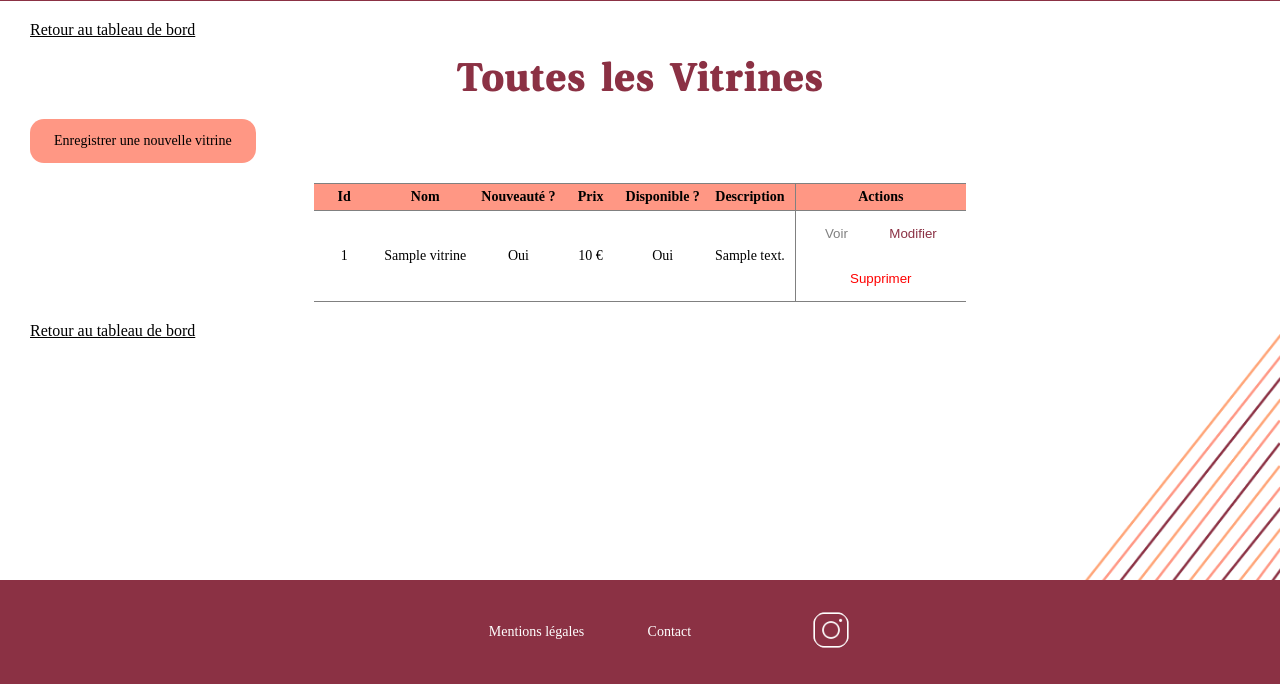
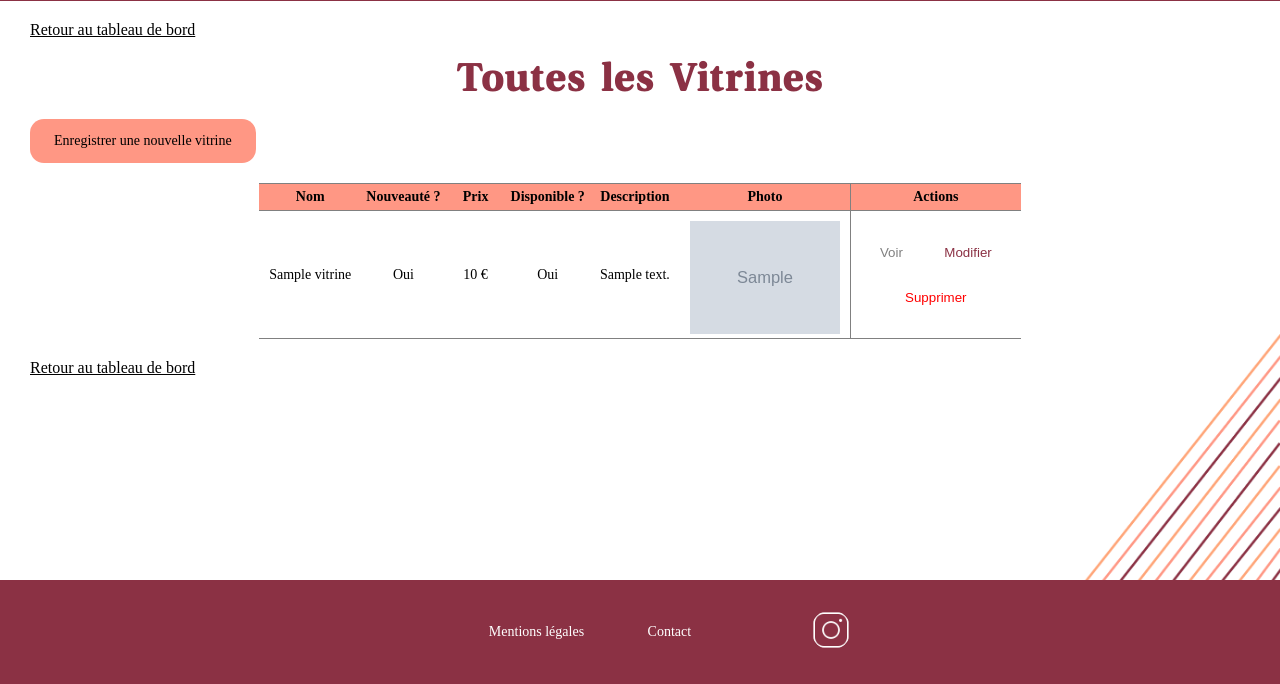
Before and after one commit to LaurineM18/lvdv, a Symfony app: template templates/vitrine/index.html.twig in a window 1280 px wide. Shown: the part 116-800 px from the top of the page. Run offline with Twig, Linux system fonts and the light colour scheme; the template is opened without the code that fills it: most values are stand-ins (such as "Sample title", 1, 10 or a date in 2020); grey boxes marked "Sample" are stand-in pictures; some libraries are stand-ins or nearby versions.

Commit message:
ajout photo et modifs Index dashboard

```diff
--- a/public/css/style.css
+++ b/public/css/style.css
@@ -737,6 +737,12 @@ iframe {
     border-left: 1px solid grey;
 }
 
+.img_dashboard{
+    width: 15rem;
+    margin-top: 1rem;
+    border-radius: 0;
+}
+
 .btn_admin {
     padding: 1rem 1.4rem;
     margin: 0.5rem;
--- a/src/Controller/Admin/VitrineController.php
+++ b/src/Controller/Admin/VitrineController.php
@@ -67,9 +67,11 @@ class VitrineController extends AbstractController
         $form->handleRequest($request);
 
         if ($form->isSubmitted() && $form->isValid()) {
-            $file = $form["Image"]->getData();
+            if($form["Image"]->getData()){
+                $file = $form["Image"]->getData();
+                $imgService->updateImage($file , $vitrine );
+            }
 
-            $imgService->updateImage($file , $vitrine );
             $vitrineRepository->save($vitrine, true);
 
             return $this->redirectToRoute('app_vitrine_index', [], Response::HTTP_SEE_OTHER);
--- a/templates/vitrine/index.html.twig
+++ b/templates/vitrine/index.html.twig
@@ -18,28 +18,25 @@
         <table class="table dashboard_vitrines">
             <thead>
                 <tr>
-                    <th>Id</th>
                     <th>Nom</th>
-
                     <th>Nouveauté ?</th>
                     <th>Prix</th>
                     <th>Disponible ?</th>
                     <th>Description</th>
-
+                    <th>Photo</th>
                     <th>Actions</th>
                 </tr>
             </thead>
             <tbody>
             {% for vitrine in vitrines %}
                 <tr>
-                    <td>{{ vitrine.id }}</td>
                     <td>{{ vitrine.Name }}</td>
 
                     <td>{{ vitrine.New ? 'Oui' : 'Non' }}</td>
                     <td>{{ vitrine.Price }} €</td>
                     <td>{{ vitrine.Available ? 'Oui' : 'Non' }}</td>
                     <td>{{ vitrine.Description }}</td>
-
+                    <td><img class="img_dashboard" src="/upload/{{ vitrine.Image }}" alt=""></td>
                     <td>
                         <button class=" btn_admin btn_admin_show"><a href="{{ path('app_vitrine_show', {'id': vitrine.id}) }}">Voir</a></button>
                         <button class=" btn_admin btn_admin_edit"><a href="{{ path('app_vitrine_edit', {'id': vitrine.id}) }}">Modifier</a></button>
```
Also changed, not shown: public/upload/0d0e6264c41acff63acc4fc77255b401.jpg (renamed from public/upload/9087b3a14dd617d968ef0338d8b3beb0.jpg), public/upload/1446094be60fa0d27c9668299730c17e.jpg (added), public/upload/5def217818947e86d81550863d0b5d37.png (deleted), public/upload/7ec223f87e1dfeb1f9c294e8d41e381c.jpg (added), public/upload/91c23fc97dd4f51955bcf42f3cb2ea45.jpg (deleted), public/upload/dc75c97015f759b94edf777a81e8e0b1.jpg (added).
